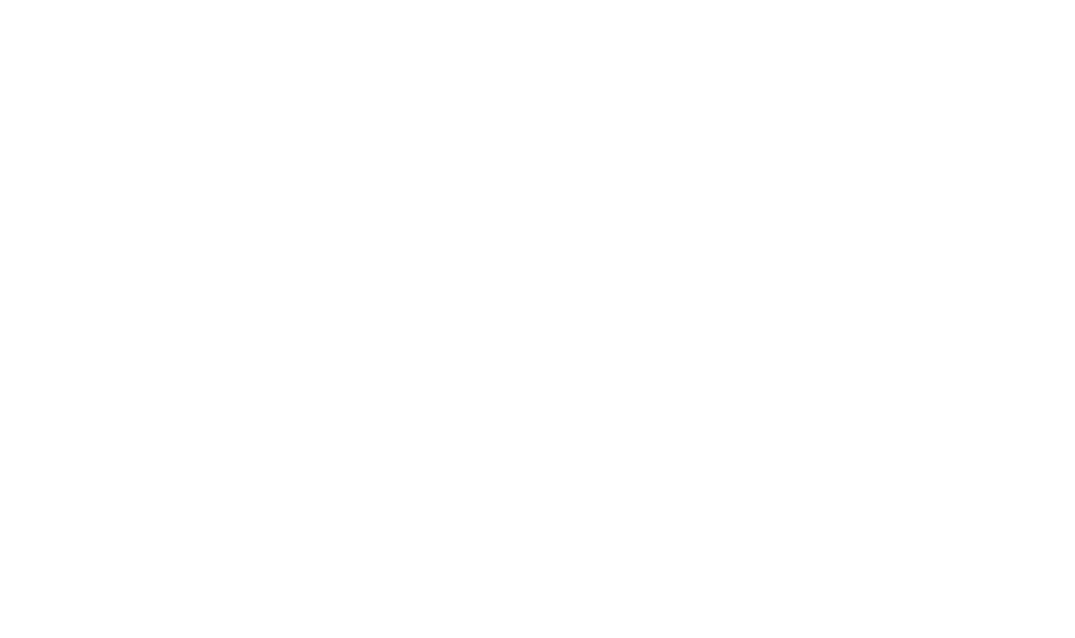
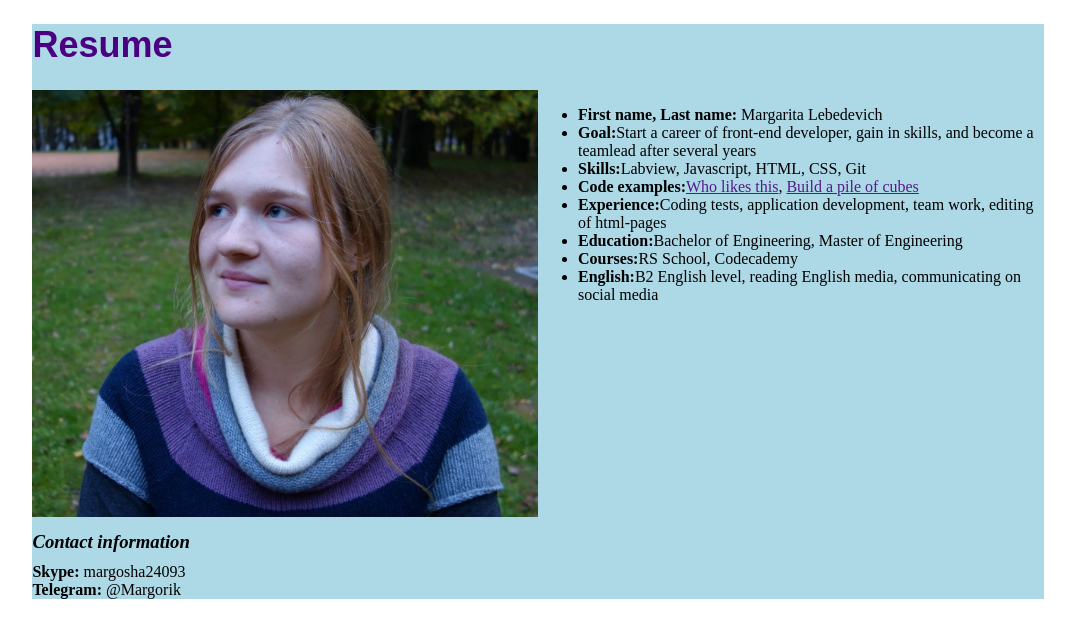
Before and after one commit to Margo24/rsschool-cv, a plain HTML site: page index.html in a window 1280 px wide. Shown: the whole page, without its empty margins (102-1177 px from the left). Drawn offline with Linux system fonts and the light colour scheme.

Commit message:
feat: add base сode in html and css

```diff
--- a/index.css
+++ b/index.css
@@ -0,0 +1,31 @@
+.container {
+    width: 80%;
+    margin: 0 auto;
+    max-width: 1024;
+    background-color: lightblue;
+}
+
+h1 {
+    font-weight: bold;
+    font-size: 36px;
+    font-family: "Arial", sans-serif;
+    color: indigo;
+}
+
+h3 {
+    font-style: italic;
+    margin: 10px 0px 0px 0px;
+}
+.contacts {
+    margin-top: 10px;
+}
+main {
+    display: flex;
+    width: 100%;
+    justify-content: space-between;
+    flex-direction: row;
+}
+
+section {
+   width: 50%;
+}
--- a/index.html
+++ b/index.html
@@ -2,9 +2,42 @@
 <html lang="en">
 <head>
     <meta charset="UTF-8">
-    <title>Title</title>
+    <title>My Resume</title>
+    <link rel="stylesheet" href="index.css">
 </head>
 <body>
-
+    <div class="container">
+        <header>
+            <h1>Resume</h1>
+        </header>
+        <main>
+            <section>
+                <img src="for_resume.jpg" alt="my photo" width="100%" height="auto">
+            </section>
+            <section>
+                <ul>
+                    <li><strong>First name, Last name:</strong> Margarita Lebedevich</li>
+                    <li><strong>Goal:</strong>Start a career of front-end developer, gain in skills, and become a teamlead after several years</li>
+                    <li><strong>Skills:</strong>Labview, Javascript, HTML, CSS, Git</li>
+                    <li><strong>Code examples:</strong><a href="">Who likes this</a>, <a href="">Build a pile of cubes</a> </li>
+                    <li><strong>Experience:</strong>Сoding tests, application development, team work, editing of html-pages</li>
+                    <li><strong>Education:</strong>Bachelor of Engineering, Master of Engineering</li>
+                    <li><strong>Courses:</strong>RS School, Codecademy</li>
+                    <li><strong>English:</strong>B2 English level, reading English media, communicating on social media</li>
+                </ul>
+            </section>
+        </main>
+        <footer>
+            <h3>Contact information</h3>
+            <div class="contacts">
+                <div class="skype">
+                    <strong>Skype:</strong> margosha24093
+                </div>
+                <div class="telegram">
+                    <strong>Telegram:</strong> @Margorik
+                </div>
+            </div>
+        </footer>
+    </div>
 </body>
 </html>
```
Also changed, not shown: for_resume.jpg (added).
